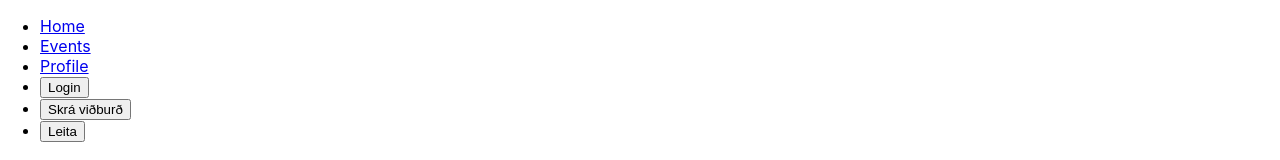
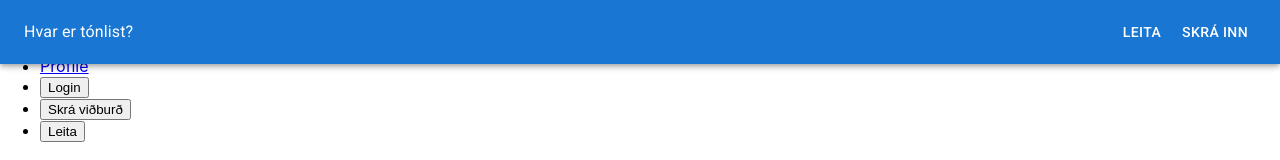
Before and after one commit to SHTh-App23/HvarErTonlist, a React (Create React App) app in the folder hvar-er-tonlist/: page /event in a window 1280 px wide. Shown: the top 160 px of the page. Built offline with nearby package versions, Linux system fonts and the light colour scheme; no server answers.

Commit message:
navbar ok

```diff
--- a/hvar-er-tonlist/src/App.js
+++ b/hvar-er-tonlist/src/App.js
@@ -7,6 +7,7 @@ import Events from './routes/Events';
 import Profile from './routes/Profile';
 import Navigation from './Navigation';
 import LoginModal from './modals/loginmodal';
+import Navbar from './components/Navbar'
 
 import VidburdurModal from './modals/vidburdmodal';
 import LeitModal from './modals/leitmodal';
@@ -94,6 +95,7 @@ function App() {
   return (
     <>
       <Navigation openLoginModal={openLoginModal} openVidburdurModal={openVidburdurModal} openLeitModal={openLeitModal} />
+      <Navbar openLoginModal={openLoginModal} openLeitModal={openLeitModal}  />
       <Routes>
         <Route path="/" element={<Home />} />
         <Route path="/events" element={<Events />} />
--- /dev/null
+++ b/hvar-er-tonlist/src/components/Navbar.js
@@ -0,0 +1,24 @@
+import React from 'react';
+import AppBar from '@mui/material/AppBar';
+import Box from '@mui/material/Box';
+import Toolbar from '@mui/material/Toolbar';
+import Typography from '@mui/material/Typography';
+import Button from '@mui/material/Button';
+
+const Navbar = ( {openLoginModal, openLeitModal }) => {
+    return (
+        <Box sx={{ flexGrow: 1 }}>
+          <AppBar>
+            <Toolbar>
+              <Typography  sx={{ flexGrow: 1 }}>
+                Hvar er tónlist?
+              </Typography>
+              <Button onClick={openLeitModal} color="inherit">Leita</Button>
+              <Button onClick={openLoginModal} color="inherit">Skrá inn</Button>
+            </Toolbar>
+          </AppBar>
+        </Box>
+      );
+  };
+
+export default Navbar;
```
